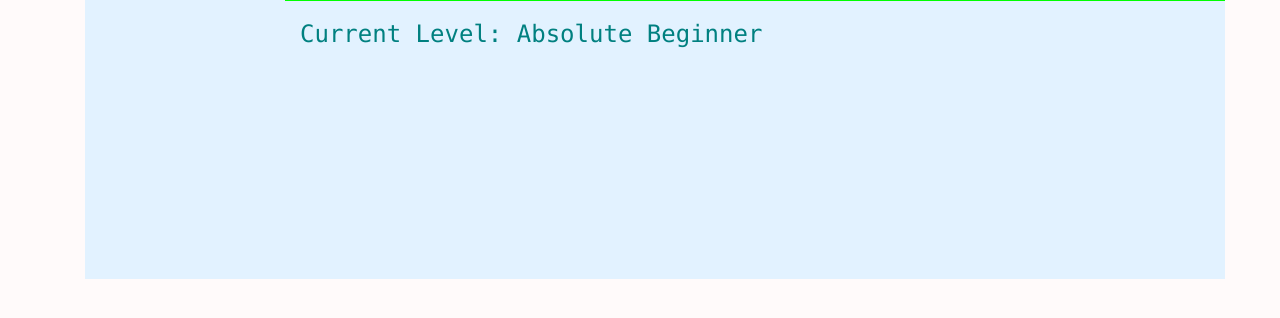
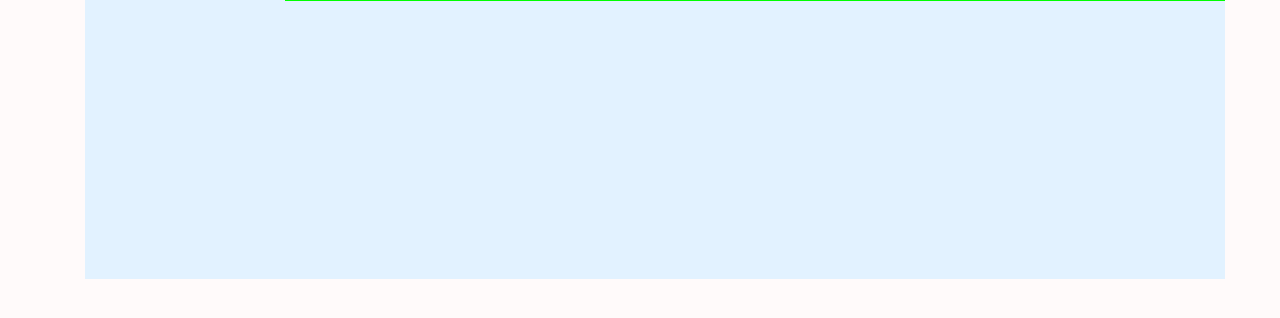
Before and after one commit to DylanOxyProjects/Time-Tracker, a Django app: template timer/templates/timer/activity_detail.html in a window 1280 px wide. Shown: the part 363-681 px from the top of the page. Run offline with Django 3.2, Linux system fonts and the light colour scheme; the template is opened without the code that fills it, so the values that code supplies are empty; some libraries are stand-ins or nearby versions.

Commit message:
remove level

```diff
--- a/timer/templates/timer/activity_detail.html
+++ b/timer/templates/timer/activity_detail.html
@@ -66,7 +66,6 @@
             <div class="col-sm-8">
                     <div id="activity-stats">
 
-                            <h3>Current Level:  Absolute Beginner</h2>
 
                       </div>
             </div>
```
